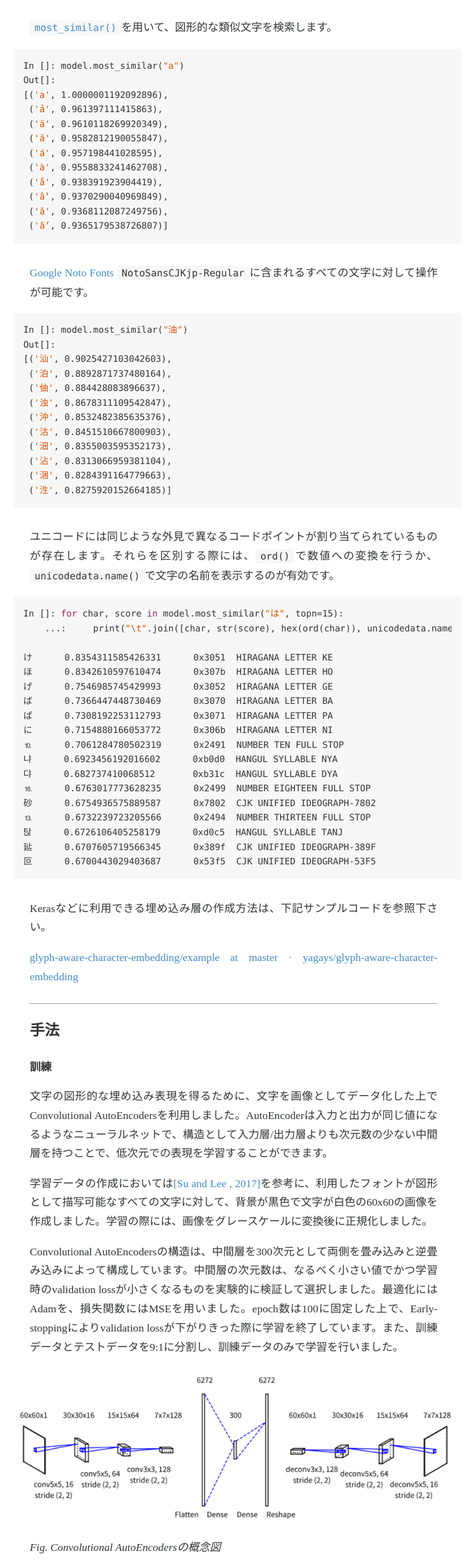
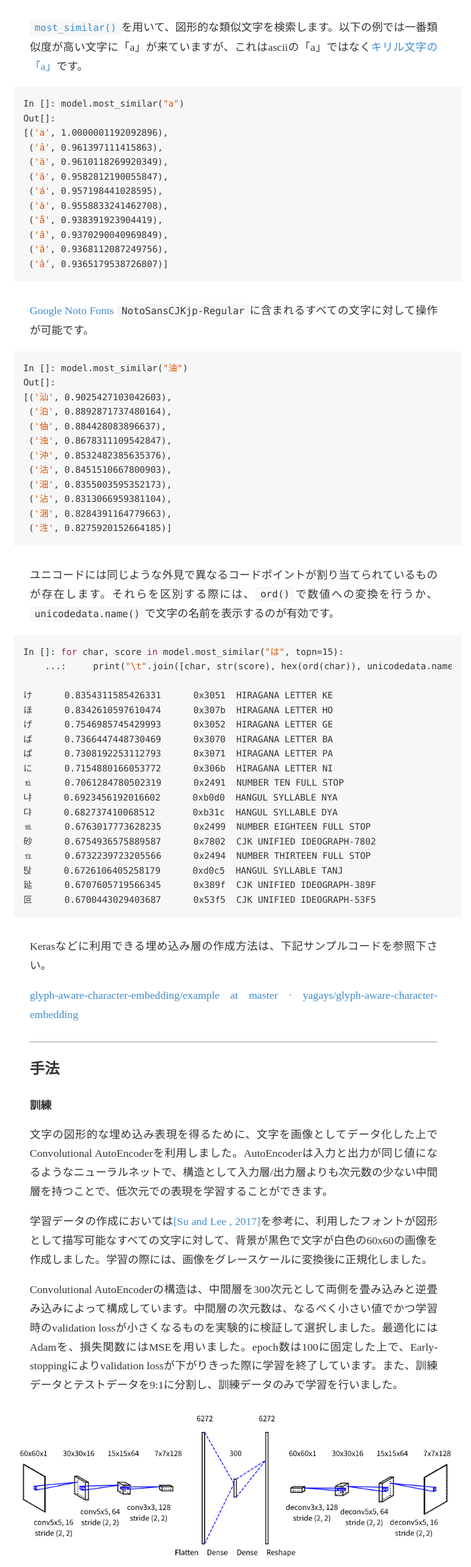
Before and after one commit to yag-ays/yag-ays.github.io, a plain HTML site: page project/char-embedding/index.html in a window 1280 px wide. Shown: the part 1566-4095 px from the top of the page at 62% size, without its empty margins (263-1023 px from the left). Drawn offline with Linux system fonts and the light colour scheme; a script that the page names is missing.

Commit message:
:pencil2:

```diff
--- a/index.xml
+++ b/index.xml
@@ -33,7 +33,7 @@ convolutional_AE_300.tar.bz2 (解凍前:88MB, 解凍後:180MB)
  convolutional_AE_300.bin convolutional_AE_300.txt  その他サンプルコードなどのすべてのファイルは、以下のレポジトリにあります。
 yagays/glyph-aware-character-embedding
 詳細  ベクトル次元：300 文字の種類数：44,637 学習データに用いたフォント：Google Noto Fonts NotoSansCJKjp-Regular  利用方法 gensimを用いた利用方法を例示します。なお、ここではword2vecのように単語の分散表現として扱っていますが、本リソースで扱う文字の図形的な埋め込み表現には加法性がありません。図形としての文字の類似度は計算できますが、部首の足し算引き算といったような操作はできないのでご注意下さい。
-from gensim.models import KeyedVectors model = KeyedVectors.load_word2vec_format(&amp;quot;data/convolutional_AE_300.bin&amp;quot;, binary=True)  most_similar()を用いて、図形的な類似文字を検索します。
+from gensim.models import KeyedVectors model = KeyedVectors.load_word2vec_format(&amp;quot;data/convolutional_AE_300.bin&amp;quot;, binary=True)  most_similar()を用いて、図形的な類似文字を検索します。以下の例では一番類似度が高い文字に「а」が来ていますが、これはasciiの「a」ではなくキリル文字の「a」です。
 In []: model.most_similar(&amp;quot;a&amp;quot;) Out[]: [(&#39;а&#39;, 1.0000001192092896), (&#39;ả&#39;, 0.961397111415863), (&#39;ä&#39;, 0.9610118269920349), (&#39;ā&#39;, 0.9582812190055847), (&#39;á&#39;, 0.957198441028595), (&#39;à&#39;, 0.9558833241462708), (&#39;å&#39;, 0.938391923904419), (&#39;ầ&#39;, 0.9370290040969849), (&#39;ǎ&#39;, 0.9368112087249756), (&#39;ấ&#39;, 0.9365179538726807)]  Google Noto Fonts NotoSansCJKjp-Regularに含まれるすべての文字に対して操作が可能です。
 In []: model.most_similar(&amp;quot;油&amp;quot;) Out[]: [(&#39;汕&#39;, 0.9025427103042603), (&#39;泊&#39;, 0.</description>
     </item>
--- a/project/char-embedding/index.html
+++ b/project/char-embedding/index.html
@@ -1067,7 +1067,7 @@ margin-left: -4%;
 model = KeyedVectors.load_word2vec_format(&quot;data/convolutional_AE_300.bin&quot;, binary=True)
 </code></pre>
 
-<p><a href="https://radimrehurek.com/gensim/models/keyedvectors.html#gensim.models.keyedvectors.WordEmbeddingsKeyedVectors.most_similar"><code>most_similar()</code></a>を用いて、図形的な類似文字を検索します。</p>
+<p><a href="https://radimrehurek.com/gensim/models/keyedvectors.html#gensim.models.keyedvectors.WordEmbeddingsKeyedVectors.most_similar"><code>most_similar()</code></a>を用いて、図形的な類似文字を検索します。以下の例では一番類似度が高い文字に「а」が来ていますが、これはasciiの「a」ではなく<a href="https://ja.wikipedia.org/wiki/%D0%90">キリル文字の「a」</a>です。</p>
 
 <pre><code class="language-py">In []: model.most_similar(&quot;a&quot;)
 Out[]:
@@ -1131,14 +1131,14 @@ Out[]:
 
 <h3 id="訓練">訓練</h3>
 
-<p>文字の図形的な埋め込み表現を得るために、文字を画像としてデータ化した上でConvolutional AutoEncodersを利用しました。AutoEncoderは入力と出力が同じ値になるようなニューラルネットで、構造として入力層/出力層よりも次元数の少ない中間層を持つことで、低次元での表現を学習することができます。</p>
+<p>文字の図形的な埋め込み表現を得るために、文字を画像としてデータ化した上でConvolutional AutoEncoderを利用しました。AutoEncoderは入力と出力が同じ値になるようなニューラルネットで、構造として入力層/出力層よりも次元数の少ない中間層を持つことで、低次元での表現を学習することができます。</p>
 
 <p>学習データの作成においては<a href="https://arxiv.org/abs/1708.04755">[Su and Lee , 2017]</a>を参考に、利用したフォントが図形として描写可能なすべての文字に対して、背景が黒色で文字が白色の60x60の画像を作成しました。学習の際には、画像をグレースケールに変換後に正規化しました。</p>
 
-<p>Convolutional AutoEncodersの構造は、中間層を300次元として両側を畳み込みと逆畳み込みによって構成しています。中間層の次元数は、なるべく小さい値でかつ学習時のvalidation lossが小さくなるものを実験的に検証して選択しました。最適化にはAdamを、損失関数にはMSEを用いました。epoch数は100に固定した上で、Early-stoppingによりvalidation lossが下がりきった際に学習を終了しています。また、訓練データとテストデータを9:1に分割し、訓練データのみで学習を行いました。</p>
+<p>Convolutional AutoEncoderの構造は、中間層を300次元として両側を畳み込みと逆畳み込みによって構成しています。中間層の次元数は、なるべく小さい値でかつ学習時のvalidation lossが小さくなるものを実験的に検証して選択しました。最適化にはAdamを、損失関数にはMSEを用いました。epoch数は100に固定した上で、Early-stoppingによりvalidation lossが下がりきった際に学習を終了しています。また、訓練データとテストデータを9:1に分割し、訓練データのみで学習を行いました。</p>
 
 <p><figure class="progressive"><img class="progressive__img progressive--not-loaded" data-progressive="https://yag-ays.github.io/img/convAE_model.png" src="https://yag-ays.github.io/img/low/convAE_model.png" alt="convAE_model" /></figure>
-  <em>Fig. Convolutional AutoEncodersの概念図</em></p>
+  <em>Fig. Convolutional AutoEncoderの概念図</em></p>
 
 <h3 id="評価">評価</h3>
 
--- a/project/index.xml
+++ b/project/index.xml
@@ -24,7 +24,7 @@ convolutional_AE_300.tar.bz2 (解凍前:88MB, 解凍後:180MB)
  convolutional_AE_300.bin convolutional_AE_300.txt  その他サンプルコードなどのすべてのファイルは、以下のレポジトリにあります。
 yagays/glyph-aware-character-embedding
 詳細  ベクトル次元：300 文字の種類数：44,637 学習データに用いたフォント：Google Noto Fonts NotoSansCJKjp-Regular  利用方法 gensimを用いた利用方法を例示します。なお、ここではword2vecのように単語の分散表現として扱っていますが、本リソースで扱う文字の図形的な埋め込み表現には加法性がありません。図形としての文字の類似度は計算できますが、部首の足し算引き算といったような操作はできないのでご注意下さい。
-from gensim.models import KeyedVectors model = KeyedVectors.load_word2vec_format(&amp;quot;data/convolutional_AE_300.bin&amp;quot;, binary=True)  most_similar()を用いて、図形的な類似文字を検索します。
+from gensim.models import KeyedVectors model = KeyedVectors.load_word2vec_format(&amp;quot;data/convolutional_AE_300.bin&amp;quot;, binary=True)  most_similar()を用いて、図形的な類似文字を検索します。以下の例では一番類似度が高い文字に「а」が来ていますが、これはasciiの「a」ではなくキリル文字の「a」です。
 In []: model.most_similar(&amp;quot;a&amp;quot;) Out[]: [(&#39;а&#39;, 1.0000001192092896), (&#39;ả&#39;, 0.961397111415863), (&#39;ä&#39;, 0.9610118269920349), (&#39;ā&#39;, 0.9582812190055847), (&#39;á&#39;, 0.957198441028595), (&#39;à&#39;, 0.9558833241462708), (&#39;å&#39;, 0.938391923904419), (&#39;ầ&#39;, 0.9370290040969849), (&#39;ǎ&#39;, 0.9368112087249756), (&#39;ấ&#39;, 0.9365179538726807)]  Google Noto Fonts NotoSansCJKjp-Regularに含まれるすべての文字に対して操作が可能です。
 In []: model.most_similar(&amp;quot;油&amp;quot;) Out[]: [(&#39;汕&#39;, 0.9025427103042603), (&#39;泊&#39;, 0.</description>
     </item>
```
